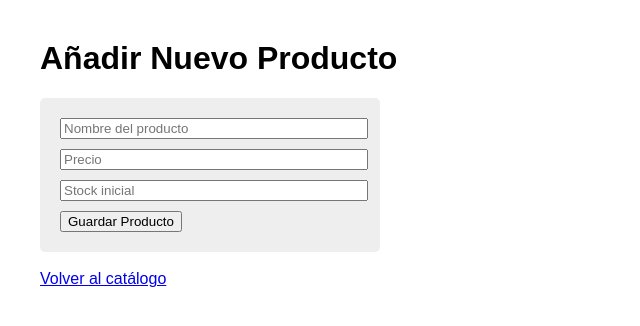
After one commit to otambraico/curso-python-ecommerce, a Flask app: page /nuevo in a window 1280 px wide. The commit adds this page. Shown: the top 326 px of the page, without its empty margins (0-640 px from the left). Run offline with Flask 3, Linux system fonts and the light colour scheme.

Commit message:
Añadida funcionalidad para crear productos desde la web

```diff
--- a/app.py
+++ b/app.py
@@ -1,4 +1,4 @@
-from flask import Flask, render_template
+from flask import Flask, render_template, request, redirect
 import sqlite3
 
 app = Flask(__name__)
@@ -21,5 +21,27 @@ def lista_productos():
     datos = obtener_datos() # La función que ya tenías de SQLite
     return render_template('index.html', productos=datos)
 
+@app.route('/nuevo', methods=['GET', 'POST'])
+def nuevo_producto():
+    if request.method == 'POST':
+        # 1. Obtener datos del formulario
+        nombre = request.form['nombre']
+        precio = float(request.form['precio'])
+        stock = int(request.form['stock'])
+
+        # 2. Guardar en la Base de Datos
+        conexion = sqlite3.connect("tienda.db")
+        cursor = conexion.cursor()
+        cursor.execute("INSERT INTO productos (nombre, precio, stock) VALUES (?, ?, ?)",
+                       (nombre, precio, stock))
+        conexion.commit()
+        conexion.close()
+
+        # 3. Redirigir al catálogo para ver el cambio
+        return redirect('/productos')
+
+    # Si es GET, simplemente mostramos el formulario
+    return render_template('nuevo_producto.html')
+
 if __name__ == '__main__':
     app.run(debug=True)
--- a/templates/index.html
+++ b/templates/index.html
@@ -30,6 +30,7 @@
     {% endfor %}
 
     </ul><br><a href='/'>Volver al inicio</a>
+    </ul><br><a href='nuevo'>Aquí puede registrar nuevos productos</a>
 
 </body>
 </html>
--- /dev/null
+++ b/templates/nuevo_producto.html
@@ -0,0 +1,22 @@
+<!DOCTYPE html>
+<html>
+<head>
+    <title>Agregar Producto</title>
+    <style>
+        body { font-family: Arial; margin: 40px; }
+        form { background: #eee; padding: 20px; border-radius: 5px; max-width: 300px; }
+        input { display: block; margin-bottom: 10px; width: 100%; }
+    </style>
+</head>
+<body>
+    <h1>Añadir Nuevo Producto</h1>
+    <form method="POST">
+        <input type="text" name="nombre" placeholder="Nombre del producto" required>
+        <input type="number" name="precio" placeholder="Precio" step="0.01" required min="0">
+        <input type="number" name="stock" placeholder="Stock inicial" required min="0">
+        <button type="submit">Guardar Producto</button>
+    </form>
+    <br>
+    <a href="/productos">Volver al catálogo</a>
+</body>
+</html>
```
Also changed, not shown: tienda.db.
